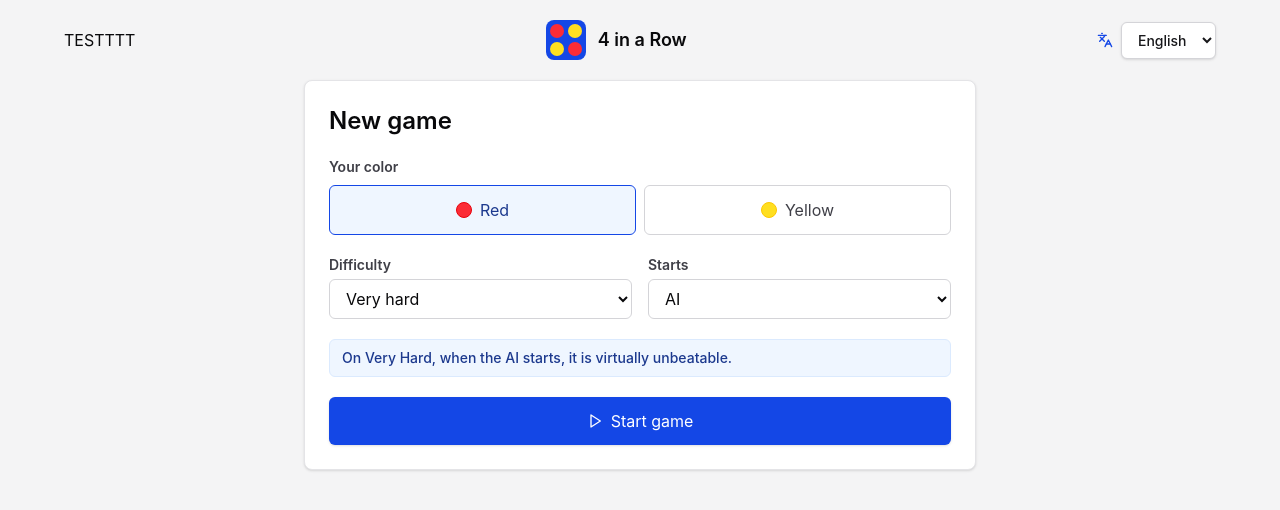
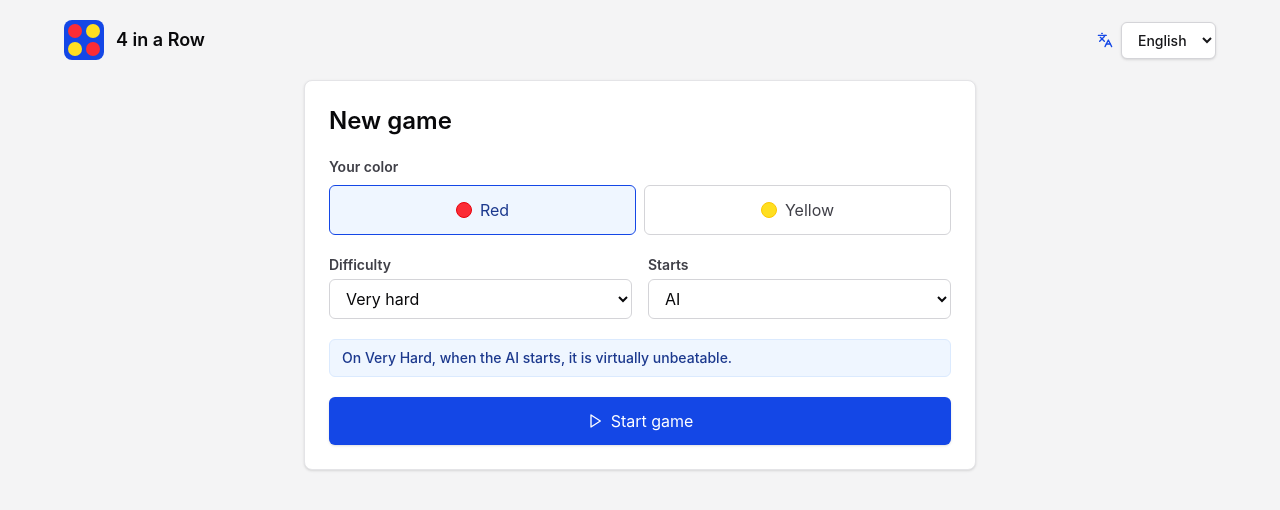
Before and after one commit to ibrod83/connect-4, a React (Vite) app: page / in a window 1280 px wide. Shown: the top 510 px of the page. Built offline with nearby package versions, Linux system fonts and the light colour scheme.

Commit message:
removed test string

```diff
--- a/src/App.tsx
+++ b/src/App.tsx
@@ -50,7 +50,7 @@ export default function App() {
   return (
     <main className="min-h-screen bg-zinc-100 px-3 py-4 text-zinc-950 sm:px-6 sm:py-5 lg:px-8">
       <div className="mx-auto mb-3 flex w-full max-w-6xl items-center justify-between gap-4 sm:mb-5">
-        <p>TESTTTT</p>
+
         <div className="flex items-center gap-3">
           <div className="grid size-10 grid-cols-2 gap-1 rounded-lg bg-blue-700 p-1">
             <span className="rounded-full bg-red-500" />
```
